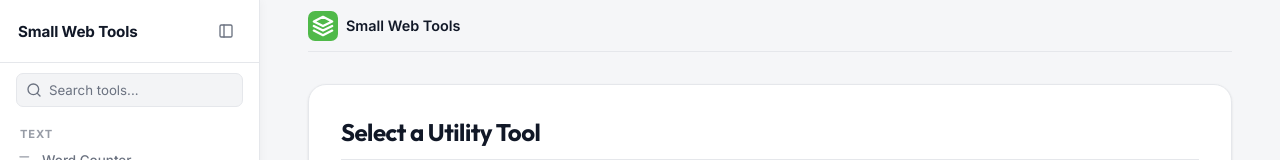
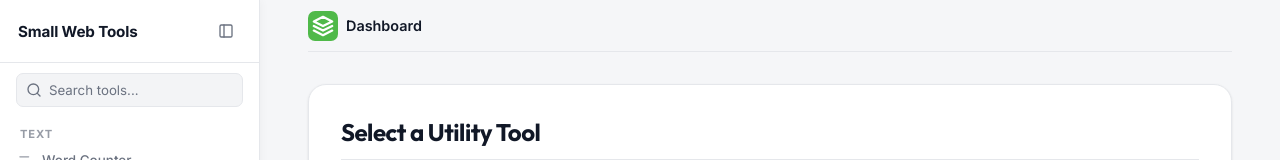
Before and after one commit to hhter2/small-web-tools, a React (Vite) app: page / in a window 1280 px wide. Shown: the top 160 px of the page. Built offline with nearby package versions, Linux system fonts and the light colour scheme.

Commit message:
refactor: rename homepage top-bar title to Dashboard to avoid sidebar brand duplication

```diff
--- a/src/App.jsx
+++ b/src/App.jsx
@@ -17,7 +17,7 @@ import CodonTable from './components/CodonTable.jsx';
 
 const toolDetails = {
   "tool-home": {
-    title: "Small Web Tools",
+    title: "Dashboard",
     desc: "A premium dashboard of handy utility tools."
   },
   "tool-slash": {
```
